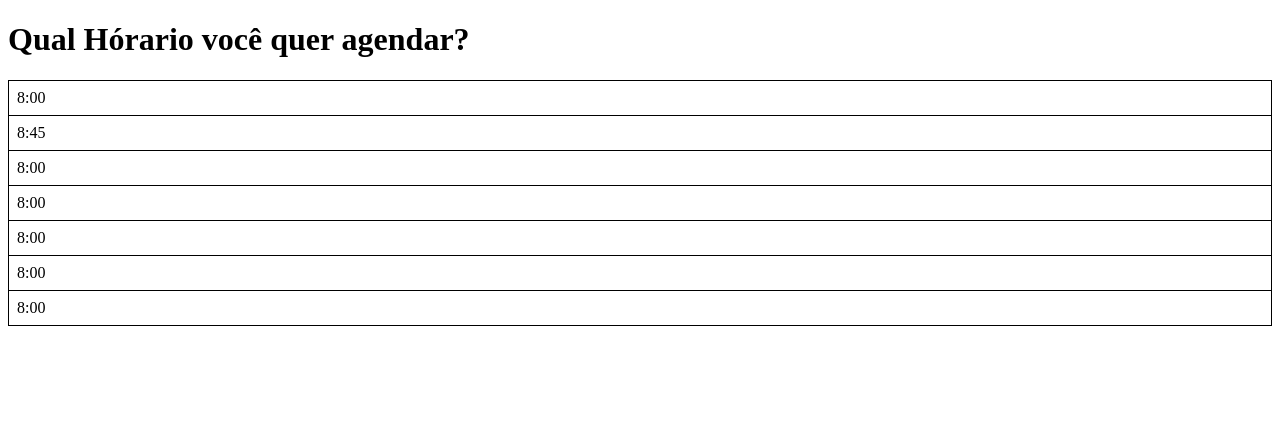
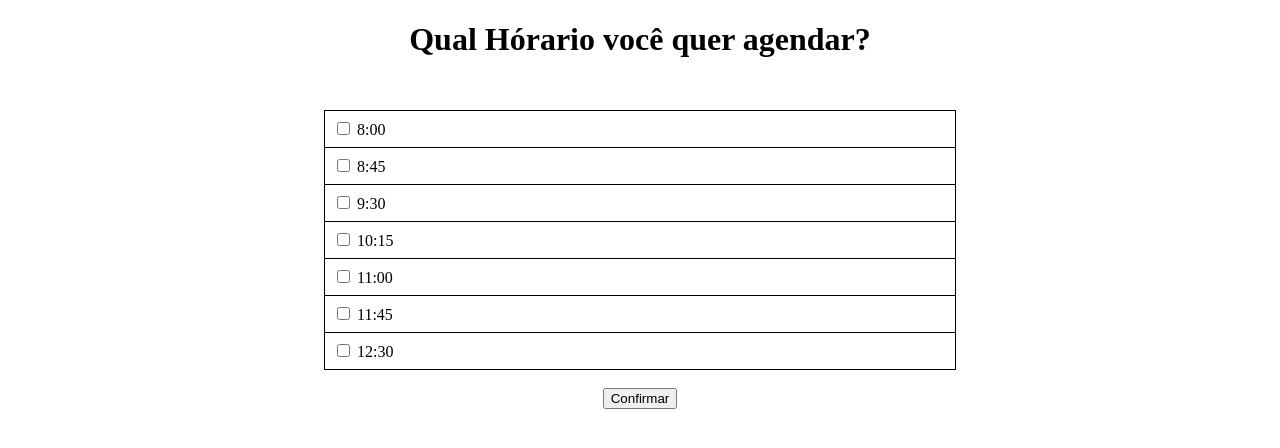
Before and after one commit to ADP087/Agendamento, a PHP site: page /apaga/eu/index.html in a window 1280 px wide. Shown: the top 448 px of the page. Run offline with PHP 8.4, Linux system fonts and the light colour scheme.

Commit message:
Melhorando
To melhorando o meu progresso na questão da tabela, só mexi no "apaga"

```diff
--- a/apaga/eu/index.html
+++ b/apaga/eu/index.html
@@ -12,29 +12,35 @@
     </header>
 
     <section>
+        <div id="tabela">
             <table id="minha_tabela">
                 <tr>
-            <td>8:00</td>
+                    <td><input type="checkbox" value="8:00" onclick="marcarHorario(this)"> 8:00</td>
                 </tr>
                 <tr>
-            <td>8:45</td>
+                    <td><input type="checkbox" value="8:45" onclick="marcarHorario(this)"> 8:45</td>
                 </tr>
                 <tr>
-            <td>8:00</td>
+                    <td><input type="checkbox" value="9:30" onclick="marcarHorario(this)"> 9:30</td>
                 </tr>
                 <tr>
-            <td>8:00</td>
+                    <td><input type="checkbox" value="10:15" onclick="marcarHorario(this)"> 10:15</td>
                 </tr>
                 <tr>
-            <td>8:00</td>
+                    <td><input type="checkbox" value="11:00" onclick="marcarHorario(this)"> 11:00</td>
                 </tr>
                 <tr>
-            <td>8:00</td>
+                    <td><input type="checkbox" value="11:45" onclick="marcarHorario(this)"> 11:45</td>
                 </tr>
                 <tr>
-            <td>8:00</td>
+                    <td><input type="checkbox" value="12:30" onclick="marcarHorario(this)"> 12:30</td>
                 </tr>
             </table>
+            <br>
+            <input type="submit" value="Confirmar" onclick="mostrarHorariosSelecionados()">
+            <div id="horariosSelecionados"></div>
+        </div>
+
     </section>
     <script src="script.js"></script>
 </body>
--- a/apaga/eu/style.css
+++ b/apaga/eu/style.css
@@ -1,6 +1,7 @@
 table {
     border-collapse: collapse;
     width: 100%;
+    padding-bottom: 100px;
 }
 
 th, td {
@@ -9,6 +10,21 @@ th, td {
     text-align: left;
 }
 
+td.selected {
+    background-color: red;
+}
+
 th {
     background-color: #f2f2f2;
 }
+
+header {
+    text-align: center;
+    padding-bottom: 30px;
+}
+
+#tabela {
+    padding-left: 25%;
+    width: 50%;
+    text-align: center;
+}
```
Also changed, not shown: apaga/eu/script.js (+15 -16 lines). Lines whose indentation alone changed are shown as unchanged.
